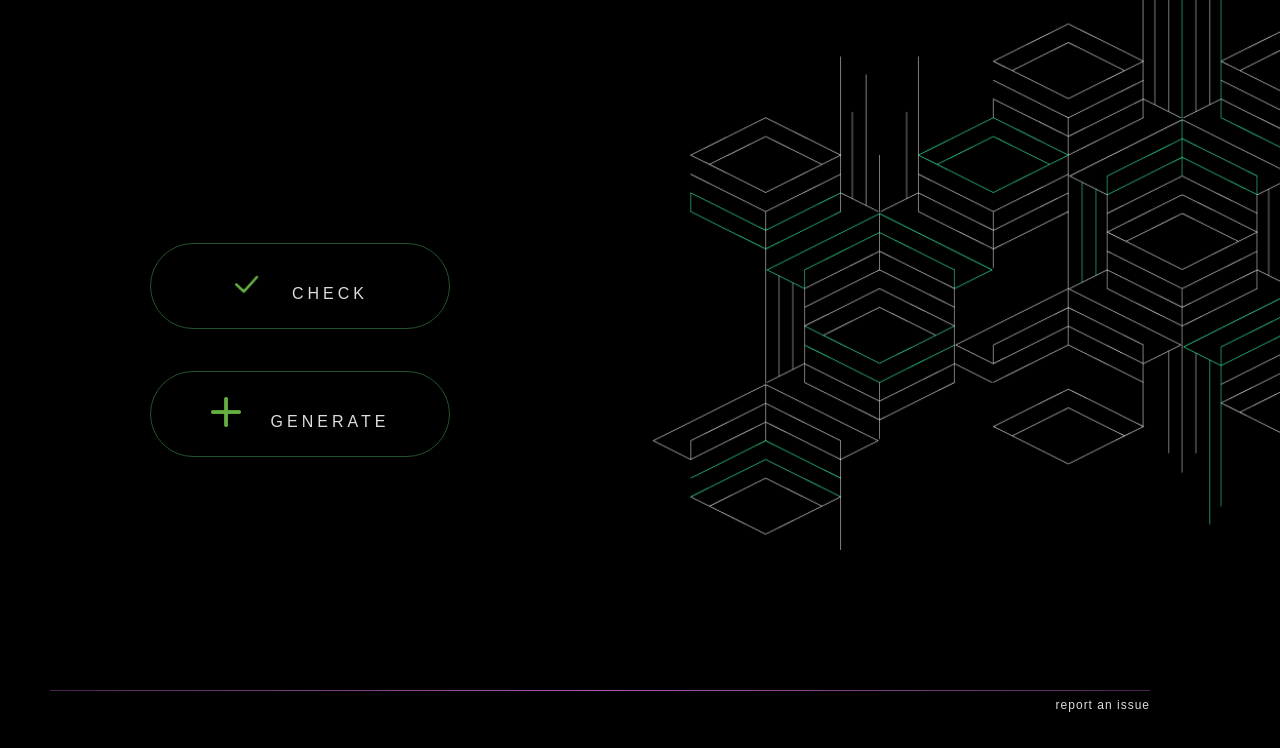
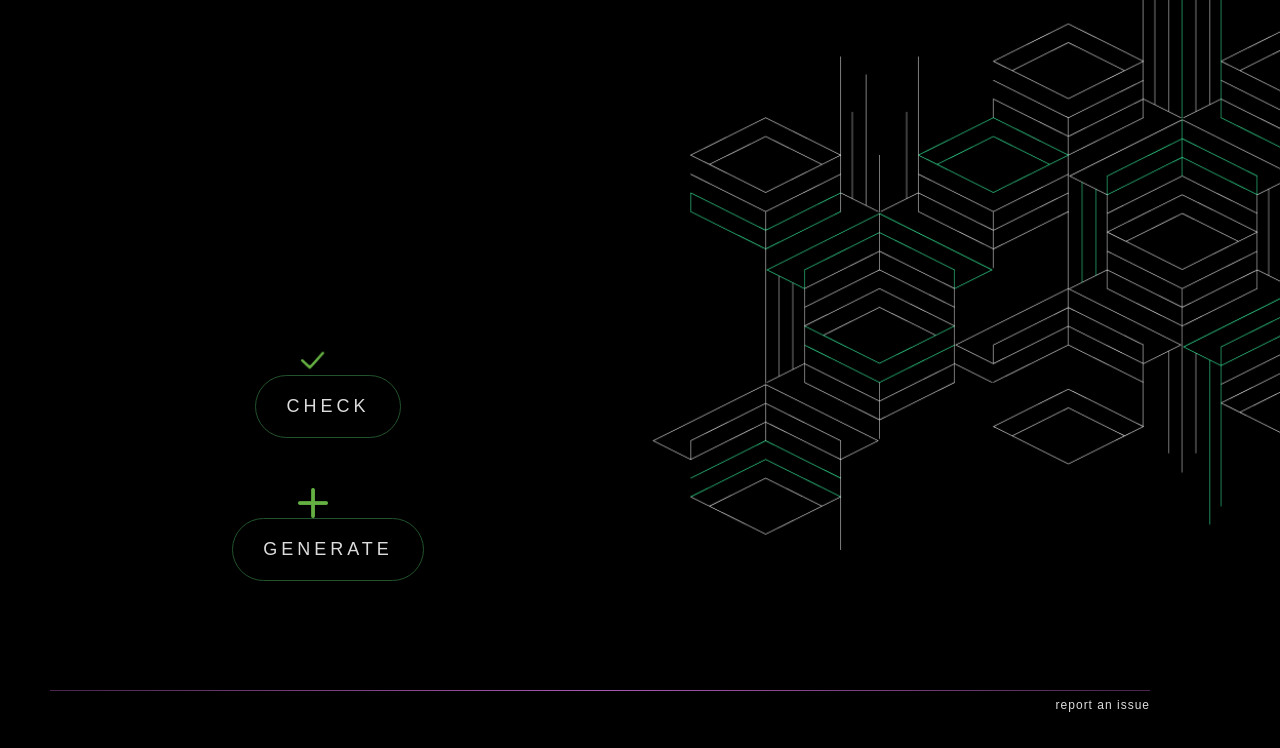
Before and after one commit to spacemeshos/sm-init-app-v2, a React (Create React App) app: page / in a window 1280 px wide. Shown: the top 748 px of the page. Built offline with nearby package versions, Linux system fonts and the light colour scheme.

Commit message:
clean up homepage menu

```diff
--- a/src/components/accordion.tsx
+++ b/src/components/accordion.tsx
@@ -6,13 +6,10 @@ import { Button } from "./button";
 // Styled component for the menu container
 const MenuContainer = styled.div<{
   width?: number;
-  top?: number;
-  menuBorderColor?: string;
   backgroundColor?: string;
   $isHovered: boolean;
 }>`
-  width: ${({ $isHovered }) => ($isHovered ? "500px" : "300px")};
-  top: ${({ top }) => top || 100}px;
+  width: auto;
   position: relative;
   padding: 25px;
   box-sizing: border-box;
@@ -23,22 +20,32 @@ const MenuContainer = styled.div<{
   justify-content: center;
   text-align: center;
   border-radius: 50px;
-  border: 1px solid
-    ${({ menuBorderColor }) => menuBorderColor || Colors.greenDark};
   background-color: ${({ backgroundColor }) =>
     backgroundColor || "transparent"};
 `;
 
 // Styled component for the menu item/title
-const MenuTitle = styled.span`
+const MenuTitle = styled.span<{ $isHovered: boolean }>`
   cursor: pointer;
   color: ${Colors.grayLight};
   font-family: "Source Code Pro", sans-serif;
   white-space: nowrap;
+  padding: 20px 30px;
   text-transform: uppercase;
-  font-size: 16px;
+  font-size: 18px;
   font-weight: 100;
   letter-spacing: 4px;
+  border-radius: 50px;
+  border: 1px solid
+    ${({ $isHovered }) => ($isHovered ? "transparent" : Colors.greenDark)};
+`;
+
+// Wrapper for the ButtonsContainer to keep the border intact
+const ButtonsWrapper = styled.div`
+  width: 100%;
+  display: flex;
+  flex-direction: column;
+  align-items: center;
 `;
 
 // Styled component for the container holding the buttons
@@ -57,7 +64,7 @@ const ButtonsContainer = styled.div<{ $isHovered: boolean }>`
 `;
 
 // Styled component for the icon image
-const Icon = styled.img<{ $isHovered: boolean }>`
+const Icon = styled.img`
   aspect-ratio: 1;
   object-fit: contain;
   width: 30px;
@@ -65,7 +72,7 @@ const Icon = styled.img<{ $isHovered: boolean }>`
   padding-right: 30px;
 `;
 
-//Buttons properties
+// Buttons properties
 interface ButtonProps {
   label: string;
   onClick: () => void;
@@ -85,7 +92,6 @@ interface HoverAccordionMenuProps {
   menuBorderColor?: string;
   buttonsBorderColor?: string;
   backgroundColor?: string;
-  top?: number;
   $isHovered: boolean;
 }
 
@@ -104,8 +110,6 @@ export const HoverAccordionMenu: React.FC<
   onMouseEnter,
   onMouseLeave,
   width,
-  top,
-  menuBorderColor,
   buttonsBorderColor,
   backgroundColor,
 }) => {
@@ -115,15 +119,12 @@ export const HoverAccordionMenu: React.FC<
         onMouseEnter={onMouseEnter}
         onMouseLeave={onMouseLeave}
         width={width}
-        menuBorderColor={menuBorderColor}
         backgroundColor={backgroundColor}
-        top={top}
         $isHovered={$isHovered}
       >
-        <MenuTitle>
-          {imageSrc && <Icon $isHovered={$isHovered} src={imageSrc} />}
-          {title}
-        </MenuTitle>
+        {imageSrc && <Icon src={imageSrc} />}
+        <MenuTitle $isHovered={$isHovered}>{title}</MenuTitle>
+        <ButtonsWrapper>
           <ButtonsContainer $isHovered={$isHovered}>
             {buttons.map((button, index) => (
               <Button
@@ -132,12 +133,14 @@ export const HoverAccordionMenu: React.FC<
                 label={button.label}
                 buttonTop={20}
                 buttonLeft={button.left}
+                buttonMargin={5}
                 height={60}
                 width={160}
                 borderColor={buttonsBorderColor}
               ></Button>
             ))}
           </ButtonsContainer>
+        </ButtonsWrapper>
       </MenuContainer>
       {/* Container for buttons that appear on hover */}
     </>
--- a/src/pages/Home.tsx
+++ b/src/pages/Home.tsx
@@ -19,15 +19,16 @@ const Image = styled.img`
 const MenuContainer = styled.div`
   position: absolute;
   width: 400px;
-  height: 300px;
-  left: 100px;
-  top: 100px;
+  height: 200px;
+  left: 10%;
+  top: 40%;
   display: flex;
   flex-direction: column;
   justify-content: space-evenly;
   align-content: center;
   align-items: center;
-  `;
+  z-index: 1;
+`;
 
 const Home: React.FC = () => {
   // State to track which menu is hovered
@@ -84,7 +85,6 @@ const Home: React.FC = () => {
           imageSrc={Check}
           title="check"
           buttons={CheckButtons}
-          buttonsBorderColor="transparent"
         />
         <HoverAccordionMenu
           $isHovered={hoveredMenu === "generate"}
```
Lines whose indentation alone changed are shown as unchanged.
